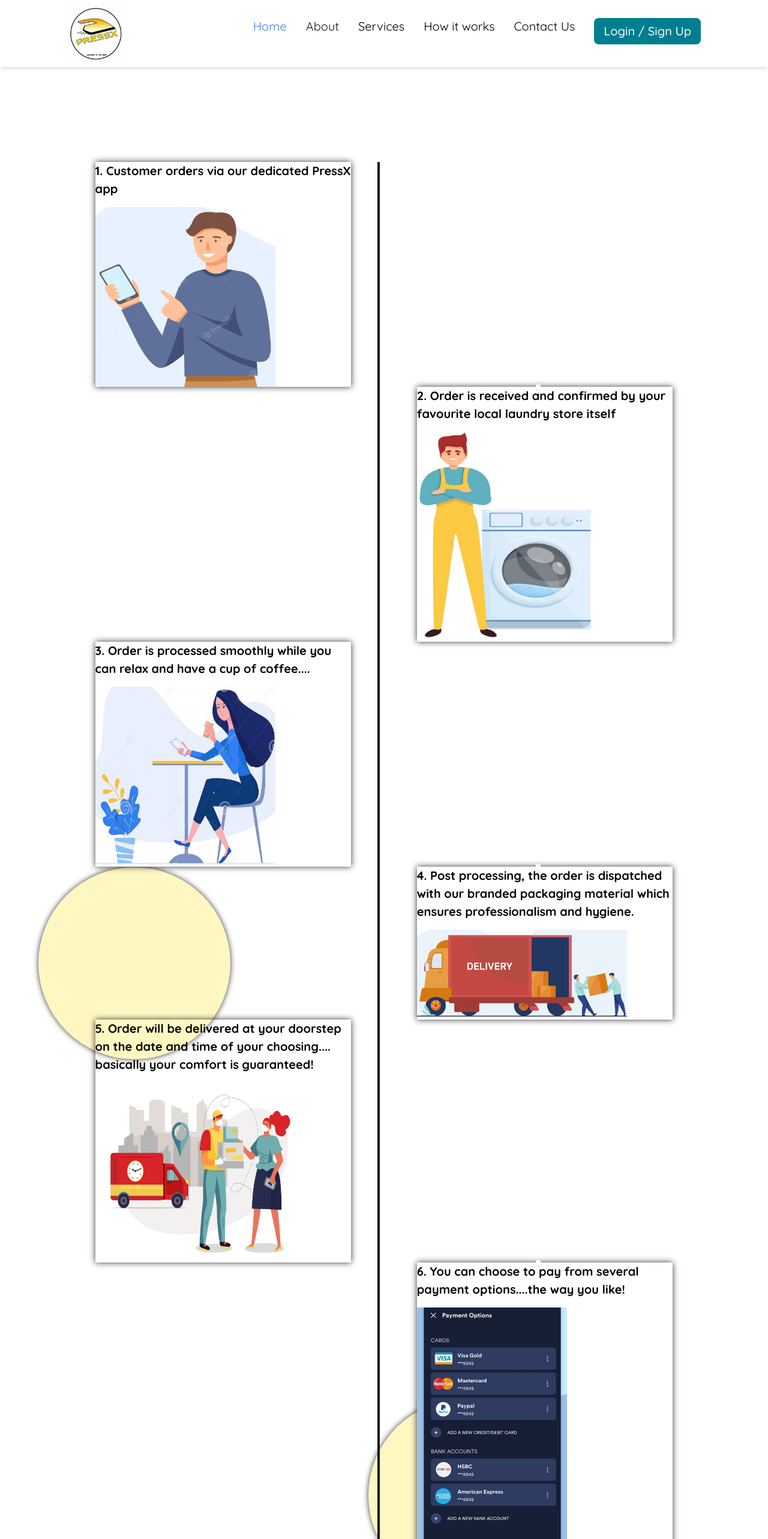
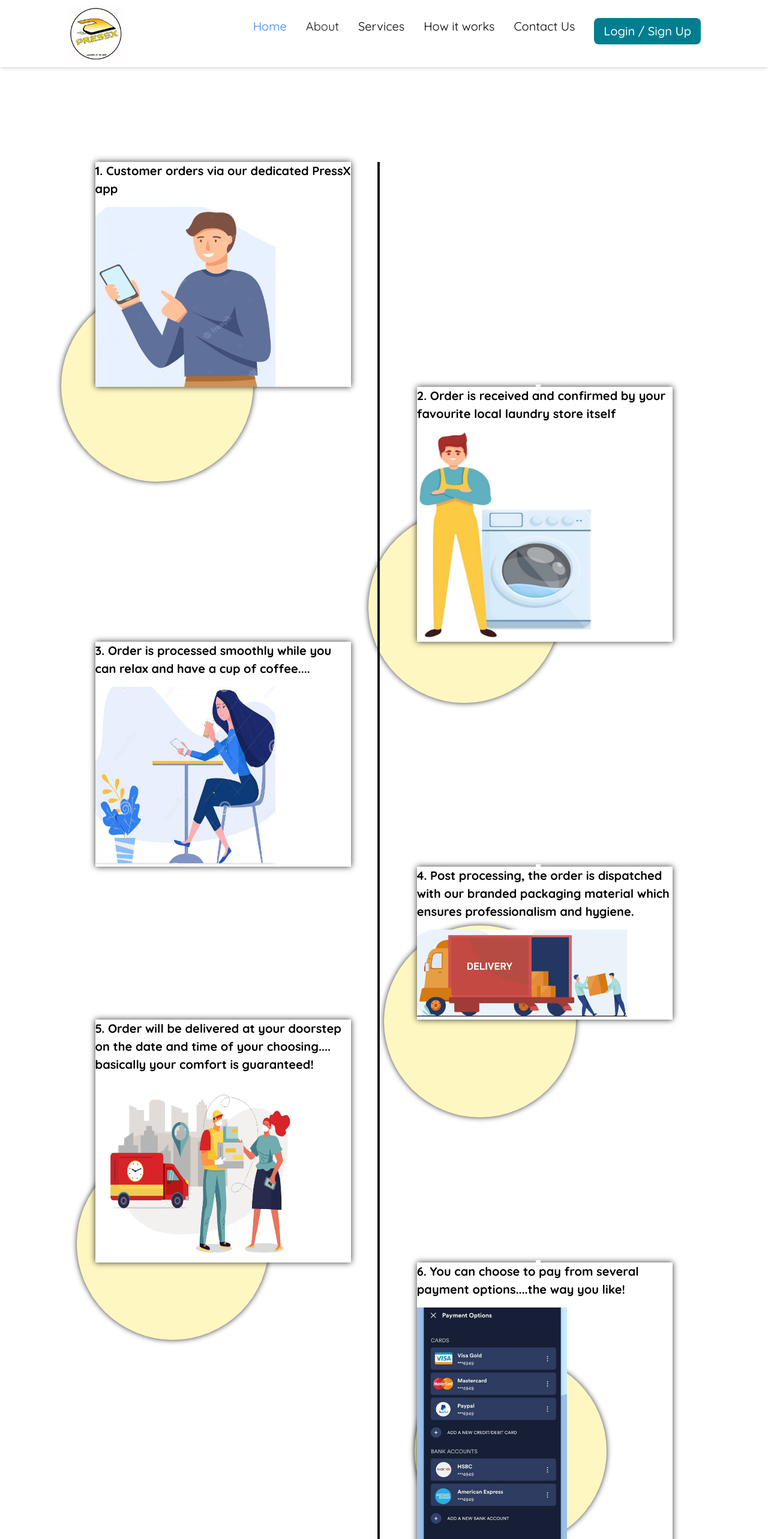
Before and after one commit to HarshNagrani9/PressX-Frontend, a React (Vite) app: page /howItWorks in a window 1280 px wide. Shown: the top 2566 px of the page at 60% size. Built offline with nearby package versions, Linux system fonts and the light colour scheme; the HTML template or start-up script is replaced by a standard one.

Commit message:
circles 26-3-24

```diff
--- a/src/Pages/CSS/HowItWorks.css
+++ b/src/Pages/CSS/HowItWorks.css
@@ -90,24 +90,24 @@ section .icon, .center-line .scroll-icon{
     height: 20rem;
     width: 20rem;
     z-index: -5;
-    right: 70%;
-    bottom: 33%;
+    right: 67%;
+    bottom: 72%;
   }
 
   .circle2 {
     height: 20rem;
     width: 20rem;
     z-index: -5;
-    right: 27%;
-    top: 90%;
+    right: 21%;
+    top: 87%;
   }
 
   .circle3 {
     height: 20rem;
     width: 20rem;
     z-index: -5;
-    right:70%;
-    top: 145%;
+    right:65%;
+    top: 73%;
 
   }
 
@@ -116,15 +116,15 @@ section .icon, .center-line .scroll-icon{
     width: 20rem;
     z-index: -5;
     right:25%;
-    top: 178%;
+    top: 58%;
   }
 
   .circle5 {
     height: 20rem;
     width: 20rem;
     z-index: -5;
-    right:67%;
-    top: 230%;
+    right:27%;
+    top: 30%;
   }
 
   @media screen and (max-width: 1100px){
```
